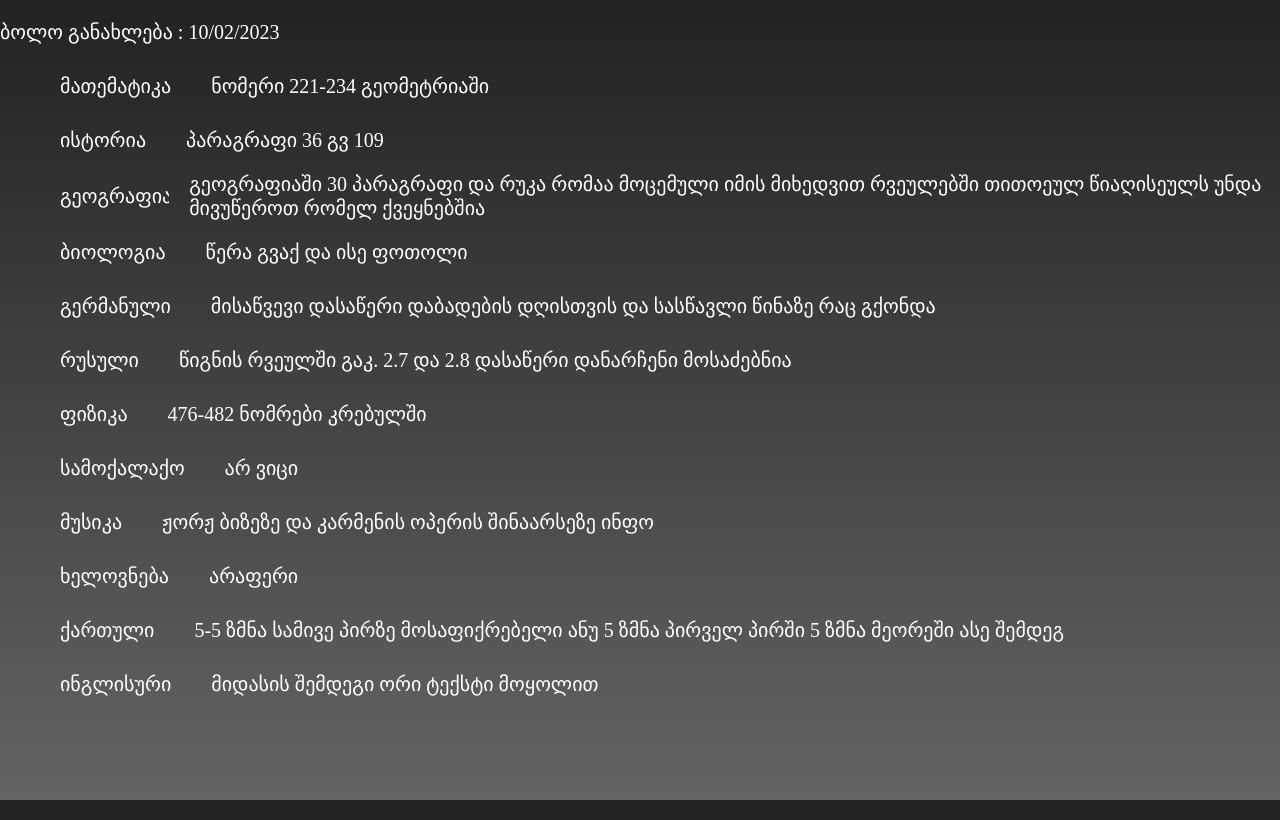
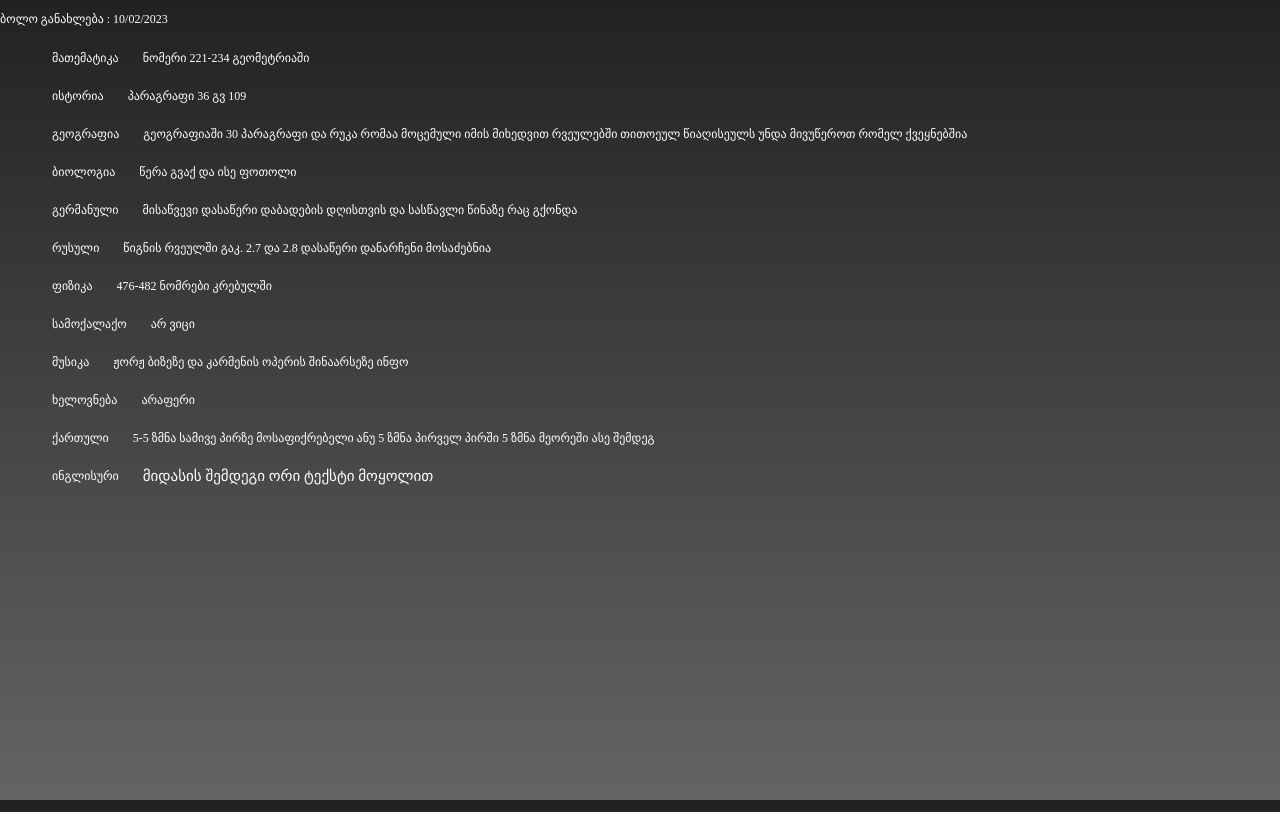
Before and after one commit to lambarini/lambarini.github.io, a plain HTML site: page index.html in a window 1280 px wide. Drawn offline with Linux system fonts and the light colour scheme.

Commit message:
Update index.html

```diff
--- a/index.html
+++ b/index.html
@@ -45,7 +45,7 @@
 	width: 100%;
 }
 p {
-        font-size: 20px;
+	font-size: 12px;
 	background-color: transparent;
 	color: white;
 }
@@ -55,53 +55,53 @@
 	<p>ბოლო განახლება : 10/02/2023</p>
 	<div>
 	<ul style="list-style-type: none;">
-      <li style="display: flex; align-items: center; margin-bottom: 10px;">
-        <button style="font-size: 20px; padding: 10px 20px;">მათემატიკა</button>
-        <span style="margin-left: 20px; font-size: 20px;">ნომერი 221-234 გეომეტრიაში</span>
+	<li style="display: flex; align-items: center; margin-bottom: 8px;">
+	<button style="font-size: 12px; padding: 8px 12px;">მათემატიკა</button>
+	<span style="margin-left: 12px; font-size: 12px;">ნომერი 221-234 გეომეტრიაში</span>
 	</li>
-      <li style="display: flex; align-items: center; margin-bottom: 10px;">
-        <button style="font-size: 20px; padding: 10px 20px;">ისტორია</button>
-        <span style="margin-left: 20px; font-size: 20px;">პარაგრაფი 36 გვ 109</span>
+	<li style="display: flex; align-items: center; margin-bottom: 8px;">
+	<button style="font-size: 12px; padding: 8px 12px;">ისტორია</button>
+	<span style="margin-left: 12px; font-size: 12px;">პარაგრაფი 36 გვ 109</span>
 	</li>
-      <li style="display: flex; align-items: center; margin-bottom: 10px;">
-        <button style="font-size: 20px; padding: 10px 20px;">გეოგრაფია</button>
-        <span style="margin-left: 20px; font-size: 20px;">გეოგრაფიაში 30 პარაგრაფი და რუკა რომაა მოცემული იმის მიხედვით რვეულებში თითოეულ წიაღისეულს უნდა მივუწეროთ რომელ ქვეყნებშია</span>
+	<li style="display: flex; align-items: center; margin-bottom: 8px;">
+	<button style="font-size: 12px; padding: 8px 12px;">გეოგრაფია</button>
+	<span style="margin-left: 12px; font-size: 12px;">გეოგრაფიაში 30 პარაგრაფი და რუკა რომაა მოცემული იმის მიხედვით რვეულებში თითოეულ წიაღისეულს უნდა მივუწეროთ რომელ ქვეყნებშია</span>
 	</li>
-      <li style="display: flex; align-items: center; margin-bottom: 10px;">
-        <button style="font-size: 20px; padding: 10px 20px;">ბიოლოგია</button>
-        <span style="margin-left: 20px; font-size: 20px;">წერა გვაქ და ისე ფოთოლი</span>
+	<li style="display: flex; align-items: center; margin-bottom: 8px;">
+	<button style="font-size: 12px; padding: 8px 12px;">ბიოლოგია</button>
+	<span style="margin-left: 12px; font-size: 12px;">წერა გვაქ და ისე ფოთოლი</span>
 	</li>
-      <li style="display: flex; align-items: center; margin-bottom: 10px;">
-        <button style="font-size: 20px; padding: 10px 20px;">გერმანული</button>
-        <span style="margin-left: 20px; font-size: 20px;">მისაწვევი დასაწერი დაბადების დღისთვის და სასწავლი წინაზე რაც გქონდა</span>
+	<li style="display: flex; align-items: center; margin-bottom: 8px;">
+	<button style="font-size: 12px; padding: 8px 12px;">გერმანული</button>
+	<span style="margin-left: 12px; font-size: 12px;">მისაწვევი დასაწერი დაბადების დღისთვის და სასწავლი წინაზე რაც გქონდა</span>
 	</li>
-      <li style="display: flex; align-items: center; margin-bottom: 10px;">
-        <button style="font-size: 20px; padding: 10px 20px;">რუსული</button>
-        <span style="margin-left: 20px; font-size: 20px;"> წიგნის რვეულში გაკ. 2.7 და 2.8 დასაწერი დანარჩენი მოსაძებნია</span>
+	<li style="display: flex; align-items: center; margin-bottom: 8px;">
+	<button style="font-size: 12px; padding: 8px 12px;">რუსული</button>
+	<span style="margin-left: 12px; font-size: 12px;"> წიგნის რვეულში გაკ. 2.7 და 2.8 დასაწერი დანარჩენი მოსაძებნია</span>
 	</li>
-      <li style="display: flex; align-items: center; margin-bottom: 10px;">
-        <button style="font-size: 20px; padding: 10px 20px;">ფიზიკა</button>
-        <span style="margin-left: 20px; font-size: 20px;">476-482 ნომრები კრებულში</span>
+	<li style="display: flex; align-items: center; margin-bottom: 8px;">
+	<button style="font-size: 12px; padding: 8px 12px;">ფიზიკა</button>
+	<span style="margin-left: 12px; font-size: 12px;">476-482 ნომრები კრებულში</span>
 	</li>
-      <li style="display: flex; align-items: center; margin-bottom: 10px;">
-        <button style="font-size: 20px; padding: 10px 20px;">სამოქალაქო</button>
-        <span style="margin-left: 20px; font-size: 20px;">არ ვიცი</span>
+	<li style="display: flex; align-items: center; margin-bottom: 8px;">
+	<button style="font-size: 12px; padding: 8px 12px;">სამოქალაქო</button>
+	<span style="margin-left: 12px; font-size: 12px;">არ ვიცი</span>
 	</li>
-      <li style="display: flex; align-items: center; margin-bottom: 10px;">
-        <button style="font-size: 20px; padding: 10px 20px;">მუსიკა</button>
-        <span style="margin-left: 20px; font-size: 20px;">ჟორჟ ბიზეზე და კარმენის ოპერის შინაარსეზე ინფო</span>
+	<li style="display: flex; align-items: center; margin-bottom: 8px;">
+	<button style="font-size: 12px; padding: 8px 12px;">მუსიკა</button>
+	<span style="margin-left: 12px; font-size: 12px;">ჟორჟ ბიზეზე და კარმენის ოპერის შინაარსეზე ინფო</span>
 	</li>
-      <li style="display: flex; align-items: center; margin-bottom: 10px;">
-        <button style="font-size: 20px; padding: 10px 20px;">ხელოვნება</button>
-        <span style="margin-left: 20px; font-size: 20px;">არაფერი</span>
+	<li style="display: flex; align-items: center; margin-bottom: 8px;">
+	<button style="font-size: 12px; padding: 8px 12px;">ხელოვნება</button>
+	<span style="margin-left: 12px; font-size: 12px;">არაფერი</span>
 	</li>
-      <li style="display: flex; align-items: center; margin-bottom: 10px;">
-        <button style="font-size: 20px; padding: 10px 20px;">ქართული</button>
-        <span style="margin-left: 20px; font-size: 20px;">5-5 ზმნა სამივე პირზე მოსაფიქრებელი ანუ 5 ზმნა პირველ პირში 5 ზმნა მეორეში ასე შემდეგ</span>
+	<li style="display: flex; align-items: center; margin-bottom: 8px;">
+	<button style="font-size: 12px; padding: 8px 12px;">ქართული</button>
+	<span style="margin-left: 12px; font-size: 12px;">5-5 ზმნა სამივე პირზე მოსაფიქრებელი ანუ 5 ზმნა პირველ პირში 5 ზმნა მეორეში ასე შემდეგ</span>
 	</li>
-      <li style="display: flex; align-items: center; margin-bottom: 10px;">
-        <button style="font-size: 20px; padding: 10px 20px;">ინგლისური</button>
-        <span style="margin-left: 20px; font-size: 20px;">მიდასის შემდეგი ორი ტექსტი მოყოლით</span>
+	<li style="display: flex; align-items: center; margin-bottom: 8px;">
+	<button style="font-size: 12px; padding: 8px 12px;">ინგლისური</button>
+	<span style="margin-left: 12px; font-size: 15px;">მიდასის შემდეგი ორი ტექსტი მოყოლით</span>
 	</li>
 	</div>
 	</body>
```
Lines whose indentation alone changed are shown as unchanged.
